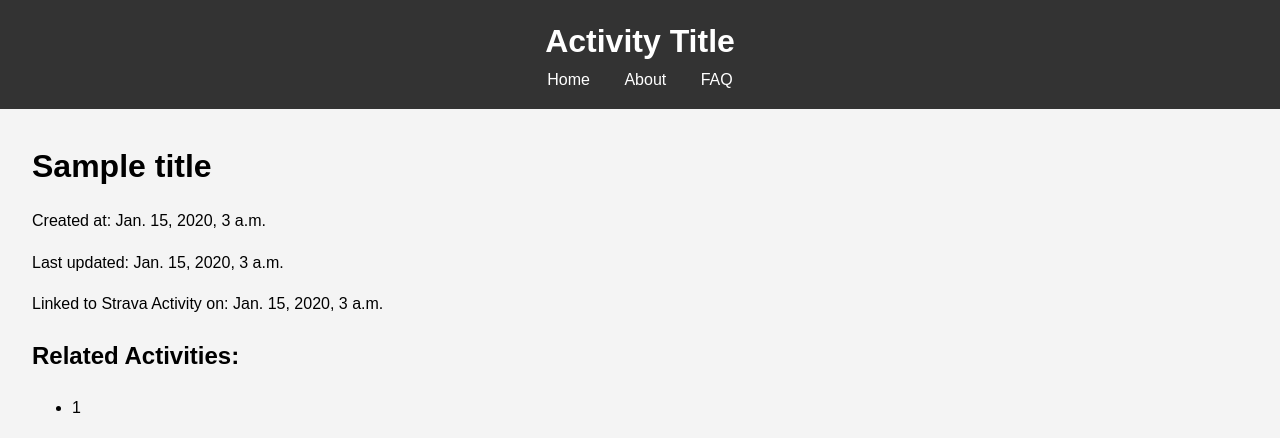
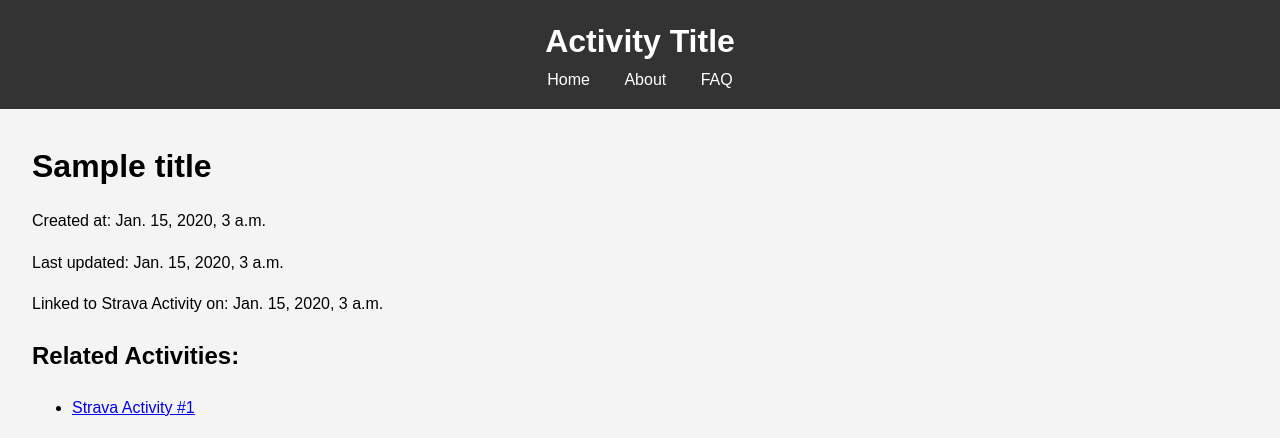
Before and after one commit to roryhr/activity-title, a Django app: page /1/ in a window 1280 px wide. Shown: the top 438 px of the page. Run offline with Django 5.2, Linux system fonts and the light colour scheme; a user stored in the database is signed in; tables that the repository leaves empty hold one stand-in row (values such as "Sample post").

Commit message:
Link to the activity in strava

```diff
--- a/titles/admin.py
+++ b/titles/admin.py
@@ -1,7 +1,7 @@
 from django.contrib import admin
 from django import forms
 
-from .models import Title, StravaUser
+from .models import Activity, Title, StravaUser
 
 
 # Step 1: Create a custom form with Textarea for 'title'
@@ -25,3 +25,4 @@ class StravaUserAdmin(admin.ModelAdmin):
 
 
 admin.site.register(Title, TitleAdmin)
+admin.site.register(Activity)
--- a/titles/templates/titles/detail.html
+++ b/titles/templates/titles/detail.html
@@ -14,9 +14,17 @@ Activity Title - Detail
     <h2>Related Activities:</h2>
     <ul>
         {% for activity in title.activity_set.all %}
-        <li>{{ activity.activity_id }}</li>
+            <li>
+                {% if activity.activity_id %}
+                    <a href="https://www.strava.com/activities/{{ activity.activity_id }}" target="_blank">
+                        Strava Activity #{{ activity.activity_id }}
+                    </a>
+                {% else %}
+                    No Strava activity linked.
+                {% endif %}
+            </li>
         {% empty %}
-        <li>No related activities found.</li>
+            <li>No related activities found.</li>
         {% endfor %}
     </ul>
 
--- a/titles/views.py
+++ b/titles/views.py
@@ -12,13 +12,12 @@ from django.contrib.auth.models import User
 from django.http import JsonResponse
 from django.shortcuts import redirect, render
 from django.urls import reverse_lazy
-from django.utils import timezone
 from django.views import generic
 from django.views.decorators.csrf import csrf_exempt
 
 from titles.strava import update_activity_name, create_user
 from .forms import TitleForm
-from .models import Title, Token, StravaUser
+from .models import Title
 
 
 @login_required
```
